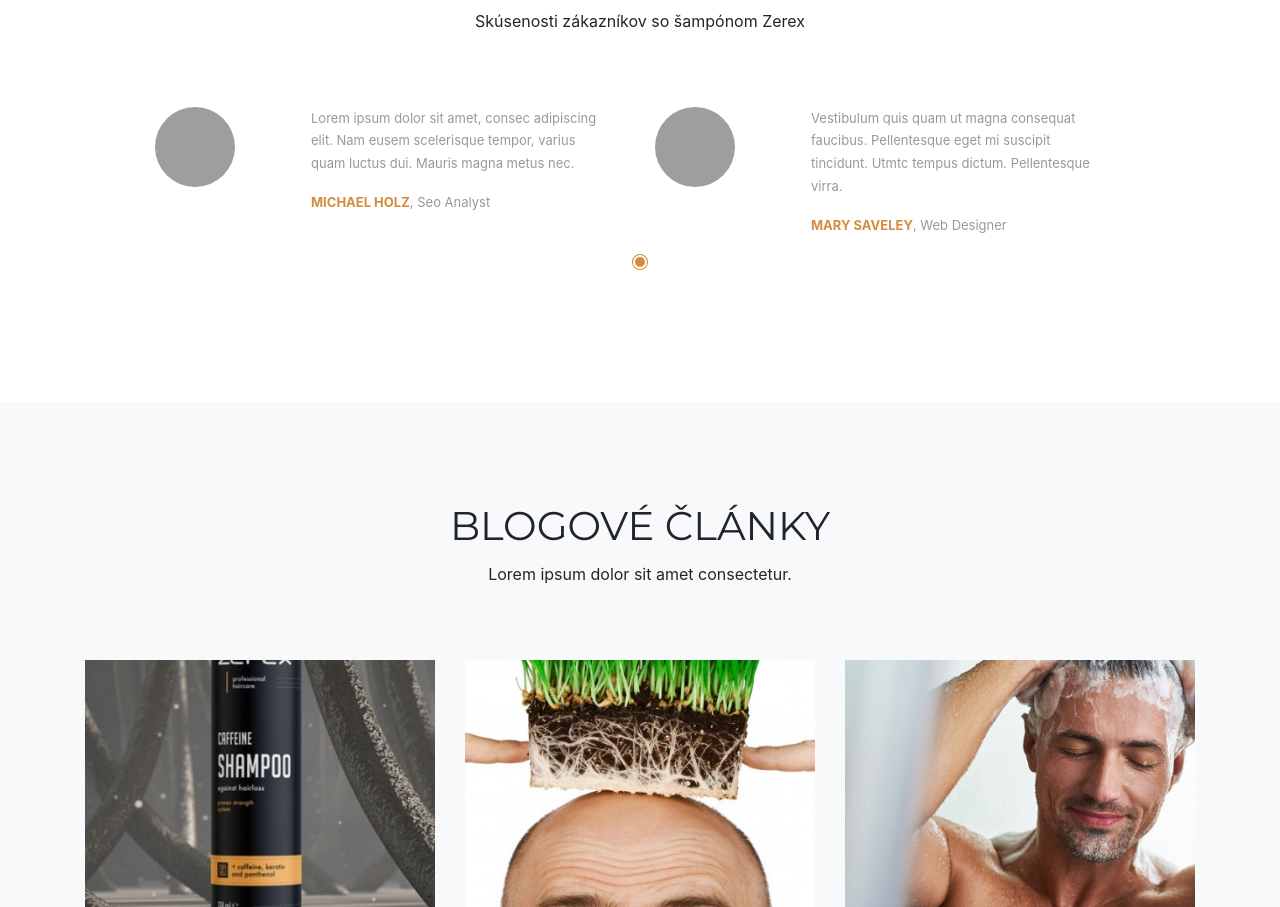
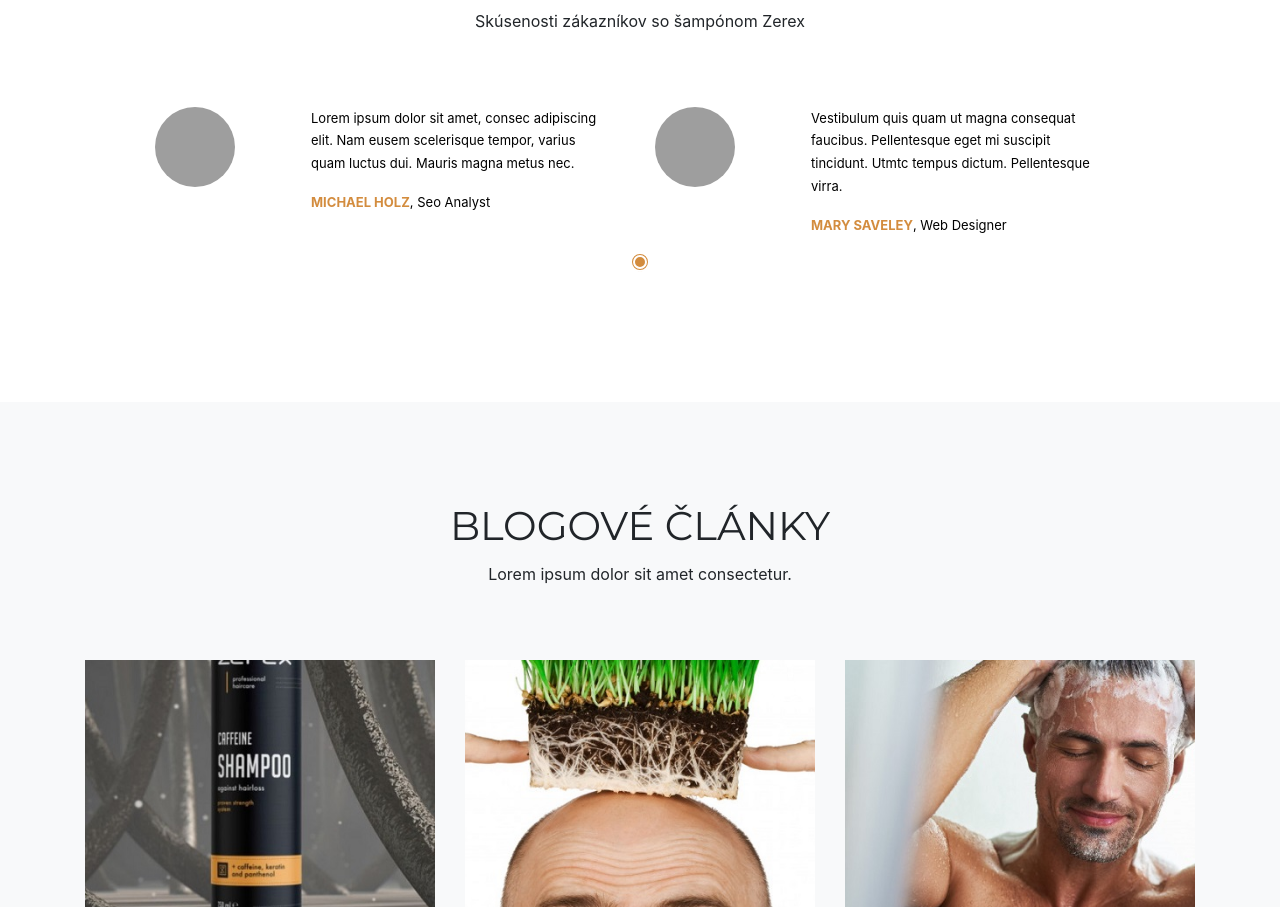
Before and after one commit to fejes6/shampoo_site, a website with bundled scripts: page index.html in a window 1280 px wide. Shown: the part 2366-3273 px from the top of the page. Built offline with nearby package versions, Linux system fonts and the light colour scheme; grey boxes are pictures that could not be loaded; a web font is replaced by a local one.

Commit message:
Upadate testimonials.css

```diff
--- a/css/testimonials.css
+++ b/css/testimonials.css
@@ -5,7 +5,7 @@
 	padding: 0 70px;
 }
 .carousel .item {
-	color: #999;
+	color: black;
 	overflow: hidden;
     min-height: 120px;
 	font-size: 13px;
```
